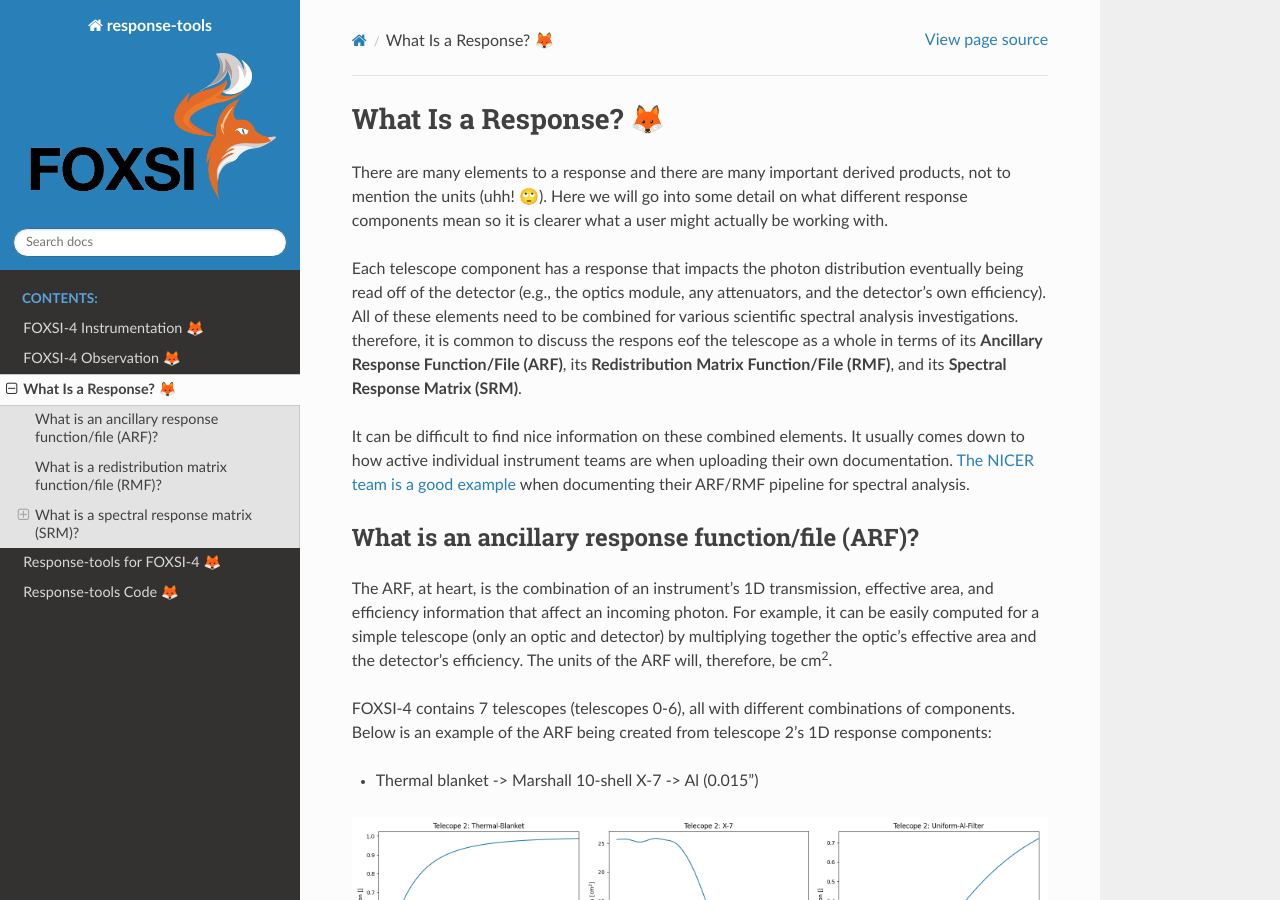
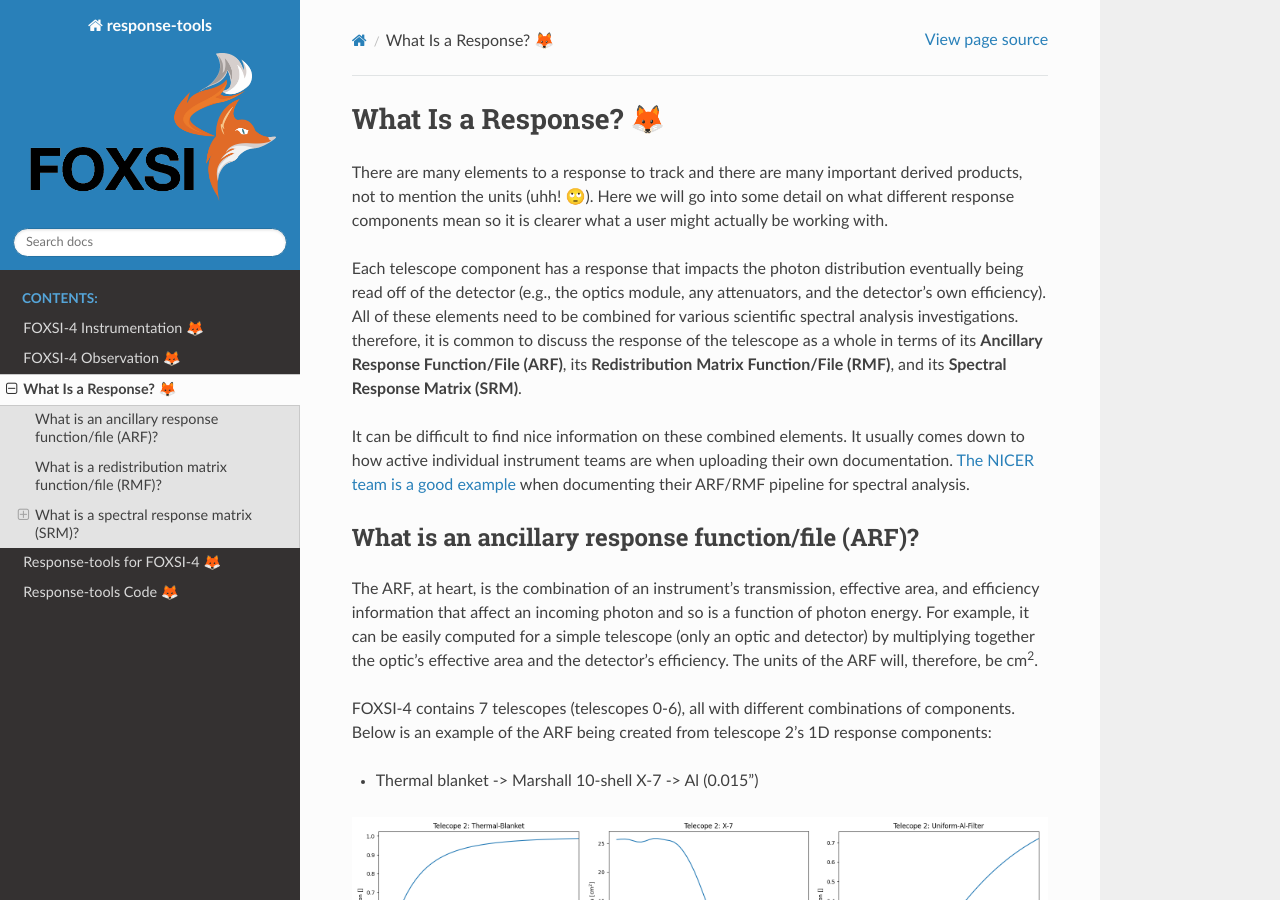
Before and after one commit to thanasipantazides/response-tools, a Sphinx documentation site: the page built from docs/response_guide.md, in a window 1280 px wide and 900 px high. Built offline with Sphinx 7.4.7 and the Read the Docs theme 3.1.0, drawn with Linux system fonts in a browser that asks for light colours; pages that are not in the unit, such as notebooks, are missing from menus; some of the changed text lies outside the part shown.

Commit message:
Tweaked response explanation docs. (#34)
Co-authored-by: Kristopher Cooper <kris@m146b.space.umn.edu>

```diff
--- a/docs/response_guide.md
+++ b/docs/response_guide.md
@@ -1,14 +1,14 @@
 # What Is a Response? <span>&#129418;</span>
 
-There are many elements to a response and there are many important derived products, not to mention the units (uhh! <span>&#128580;</span>). Here we will go into some detail on what different response components mean so it is clearer what a user might actually be working with.
+There are many elements to a response to track and there are many important derived products, not to mention the units (uhh! <span>&#128580;</span>). Here we will go into some detail on what different response components mean so it is clearer what a user might actually be working with.
 
-Each telescope component has a response that impacts the photon distribution eventually being read off of the detector (e.g., the optics module, any attenuators, and the detector's own efficiency). All of these elements need to be combined for various scientific spectral analysis investigations. therefore, it is common to discuss the respons eof the telescope as a whole in terms of its **Ancillary Response Function/File (ARF)**, its **Redistribution Matrix Function/File (RMF)**, and its **Spectral Response Matrix (SRM)**.
+Each telescope component has a response that impacts the photon distribution eventually being read off of the detector (e.g., the optics module, any attenuators, and the detector's own efficiency). All of these elements need to be combined for various scientific spectral analysis investigations. therefore, it is common to discuss the response of the telescope as a whole in terms of its **Ancillary Response Function/File (ARF)**, its **Redistribution Matrix Function/File (RMF)**, and its **Spectral Response Matrix (SRM)**.
 
 It can be difficult to find nice information on these combined elements. It usually comes down to how active individual instrument teams are when uploading their own documentation. [The NICER team is a good example](https://heasarc.gsfc.nasa.gov/docs/nicer/analysis_threads/arf-rmf/#:~:text=Introduction) when documenting their ARF/RMF pipeline for spectral analysis.
 
 ## What is an ancillary response function/file (ARF)?
 
-The ARF, at heart, is the combination of an instrument's 1D transmission, effective area, and efficiency information that affect an incoming photon. For example, it can be easily computed for a simple telescope (only an optic and detector) by multiplying together the optic's effective area and the detector's efficiency. The units of the ARF will, therefore, be cm<sup>2</sup>.
+The ARF, at heart, is the combination of an instrument's transmission, effective area, and efficiency information that affect an incoming photon and so is a function of photon energy. For example, it can be easily computed for a simple telescope (only an optic and detector) by multiplying together the optic's effective area and the detector's efficiency. The units of the ARF will, therefore, be cm<sup>2</sup>.
 
 FOXSI-4 contains 7 telescopes (telescopes 0-6), all with different combinations of components. Below is an example of the ARF being created from telescope 2's 1D response components:
 
```
Also changed, not shown: other parts of docs/response_guide.md (+1 -1 lines).
